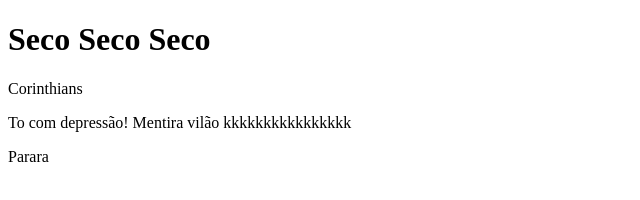
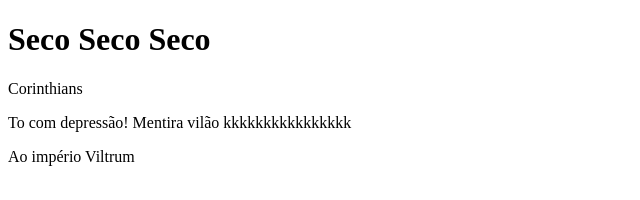
Before and after one commit to BrunoGomes-dev285/Aula-Hello-Word, a plain HTML site: page index.html in a window 1280 px wide. Shown: the whole page, without its empty margins (0-640 px from the left). Drawn offline with Linux system fonts and the light colour scheme.

Commit message:
Update paragraph that conteins Viltrum in index.html

```diff
--- a/index.html
+++ b/index.html
@@ -11,7 +11,7 @@
 <body>
     <p>Corinthians</p>
     <p>To com depressão! Mentira vilão kkkkkkkkkkkkkkkk</p>
-    <p>Parara</p>
+    <p>Ao império Viltrum</p></p>
 
 </body>
 </html>
```
